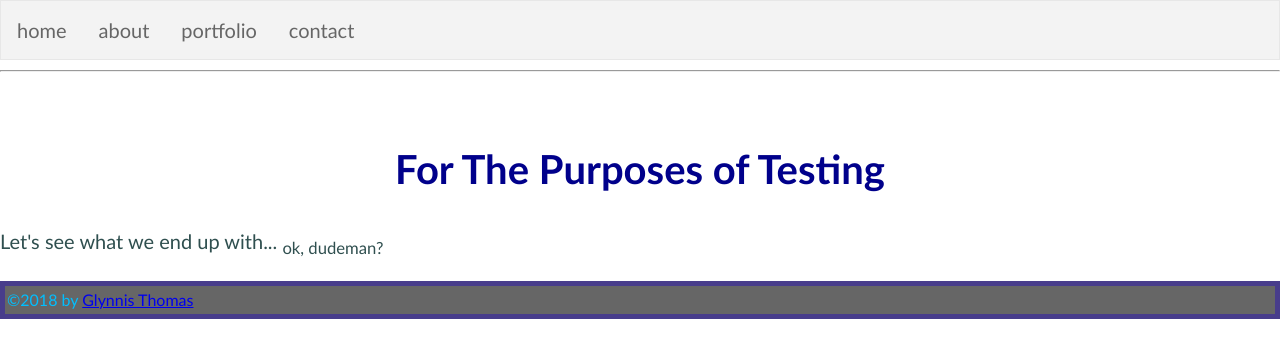
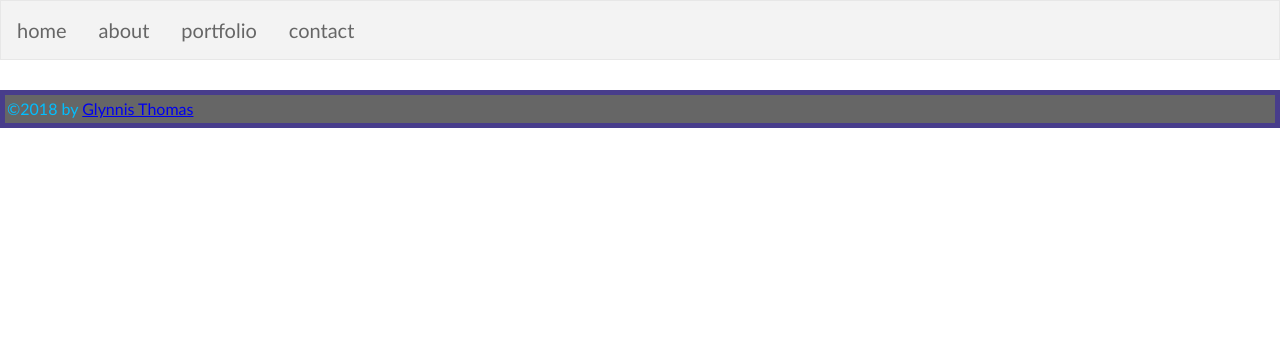
Before and after one commit to GT-rc/new-website, a Python web app: template templates/base.html in a window 1280 px wide. Shown: the top 358 px of the page. Run offline with Jinja, Linux system fonts and the light colour scheme; the template is opened without the code that fills it, so the values that code supplies are empty.

Commit message:
Merged working-copy back into master & del it. Set up venv and flask, finished up base template

```diff
--- a/static/styles/style.css
+++ b/static/css/shared.css
@@ -52,6 +52,10 @@ body {
     margin: 0;
 }
 
+.body {
+    text-align: justify;
+}
+
 h1 {
     color: darkblue;
     text-align: center;
--- a/templates/base.html
+++ b/templates/base.html
@@ -1,16 +1,17 @@
 <!DOCTYPE html>
 <html>
 
+    <!-- Header/ Titles / Etc. -->
     <head>
-        <title>This will be a better title later.</title>
+        <title>{% block title %}{% endblock %} - GT-rc</title>
         <meta charset="utf-8"/>
-        <link rel="stylesheet" type="text/css" href="../static/styles/style.css" />
+        <link rel="stylesheet" type="text/css" href="../static/css/shared.css" />
     </head>
 
-
+    <!-- Body of Base Template  -->
     <body>
 
-        <!-- create nav bar - look into navbar tag class="nav"  -->
+        <!-- Top Navigation Menu  -->
         <div class="nav">
             <ul>
                 <li><a class="actve" href="#home">home</a></li>
@@ -20,17 +21,29 @@
             </ul>
         </div>
 
-        <hr>
         <br>
+
+        <!-- Page Extension Code  -->
+
+        <div class="body">
+            {% block content %}
+
+            {% endblock %}
+        </div>
+<!--
+        <!- Random stuff for testing  ->
 
         <h1>For The Purposes of Testing</h1>
 
-        <p>Let's see what we end up with...
-            <sub>ok, dudeman?</sub></p>
+        <p>Let's see what we end up with...<em>ok, dudeman?</em></p>
 
-        <!-- Insert page extension placeholders here  -->
+        <p>And now, this:</p>
 
+        <img src="../static/img/funny-password.jpeg" alt="Funny Meme Image" width="300" height="200" />
+-->
     </body>
+
+    <!-- Footer -->
 
     <footer class="footer">
         &copy;2018 by <a href="mailto:glynnisthomas@gmail.com?Subject=Note%20From%20Self%20Site" >Glynnis Thomas</a>
```
Also changed, not shown: static/img/funny-password.jpeg (added).
